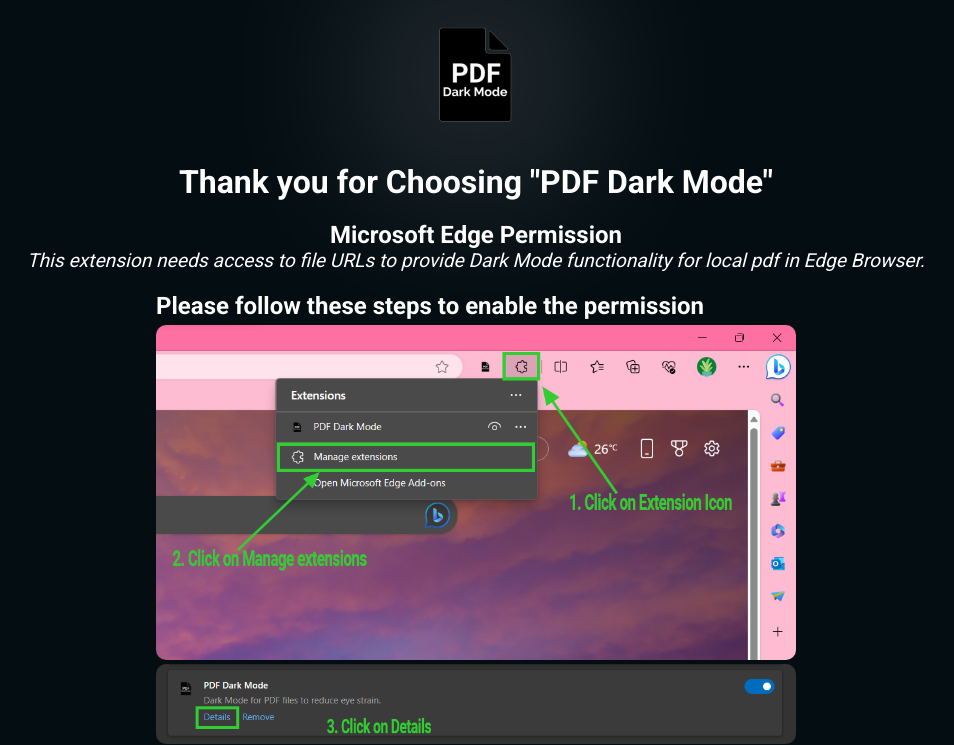
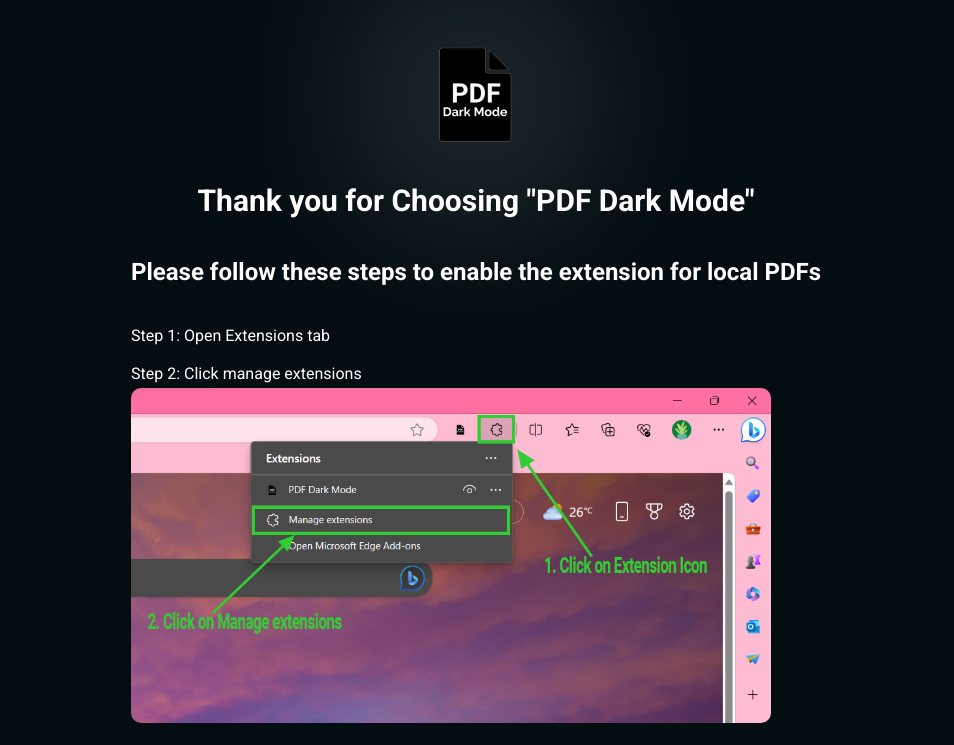
Before and after one commit to diwash007/PDF-Dark-Mode, a browser extension: page instruction/index.html in a window 1280 px wide. Shown: the top 745 px of the page, without its empty margins (164-1118 px from the left). Drawn offline with Linux system fonts and the light colour scheme.

Commit message:
🎨 Update instruction page design

```diff
--- a/instruction/index.html
+++ b/instruction/index.html
@@ -1,32 +1,47 @@
 <!DOCTYPE html>
 <html lang="en">
-
   <head>
-    <meta charset="UTF-8">
-    <meta name="viewport" content="width=device-width, initial-scale=1.0">
-    <title>Permission Required</title>
-    <link rel="shortcut icon" href="../images/PDM 128x128.png" type="image/x-icon">
-    <link rel="stylesheet" href="style.css">
+    <meta charset="UTF-8" />
+    <meta name="viewport" content="width=device-width, initial-scale=1.0" />
+    <title>PDF Dark Mode</title>
+    <link
+      rel="shortcut icon"
+      href="../images/PDM 128x128.png"
+      type="image/x-icon"
+    />
+    <link rel="stylesheet" href="style.css" />
   </head>
 
   <body>
     <div class="container">
-        <h1 class="heading">Thank you for Choosing "PDF Dark Mode" <img id="logo" src="../images/PDM 128x128.png"
-                alt="PDF dark mode logo"></h1>
-        <div class="permission-text">
-            <h2>Microsoft Edge Permission</h2>
-            <p>This extension needs access to file URLs to provide Dark Mode functionality for local pdf in Edge
-                Browser.</p>
+      <h1 class="heading">
+        Thank you for Choosing "PDF Dark Mode"
+        <img
+          id="logo"
+          src="../images/PDM 128x128.png"
+          alt="PDF dark mode logo"
+        />
+      </h1>
+      <div class="instruction">
+        <h2>Please follow these steps to enable the extension for local PDFs</h2>
+        <ul>
+          <li>
+            <div>
+              Step 1: Open Extensions tab<br /><br />
+              Step 2: Click manage extensions
             </div>
-        <div class="instruction">
-            <h2>Please follow these steps to enable the permission</h2>
-            <ul>
-                <li><img src="../images/instructions/1.png" alt=""></li>
-                <li><img src="../images/instructions/2.png" alt=""></li>
-                <li><img src="../images/instructions/3.png" alt=""></li>
+            <img src="screenshots/1.png" alt="Step 1" />
+          </li>
+          <li>
+            <div>Step 3: Click details under PDF Dark Mode</div>
+            <img src="screenshots/2.png" alt="Step 2" />
+          </li>
+          <li>
+            <div>Step 4: Allow access to file URL</div>
+            <img src="screenshots/3.png" alt="Step 3" />
+          </li>
         </ul>
       </div>
     </div>
   </body>
-
 </html>
--- a/instruction/style.css
+++ b/instruction/style.css
@@ -1,61 +1,53 @@
-@import url('https://fonts.googleapis.com/css2?family=Roboto:wght@400;700&display=swap');
-*{
+@import url("https://fonts.googleapis.com/css2?family=Roboto:wght@400;700&display=swap");
+
+* {
   margin: 0;
   padding: 0;
   box-sizing: border-box;
 }
 
-body{
-    font-family: 'Roboto', sans-serif;
-    background-color: #040D12;
+body {
+  font-family: "Roboto", sans-serif;
+  background-color: #040d12;
   color: #ffffff;
 }
 
-.container{
+.container {
   display: flex;
   flex-direction: column;
   justify-content: center;
   align-items: center;
 }
 
-#logo{
+#logo {
   padding: 10px;
   filter: drop-shadow(0px 0px 100px #ffffff);
 }
 
-.permission-text{
+.heading {
+  padding: 20px 0px;
   display: flex;
-    flex-direction: column;
-    justify-content: center;
+  flex-direction: column-reverse;
   align-items: center;
+  font-size: 30px;
+  gap: 15px;
+}
+
+.instruction h2 {
   padding: 20px 0px;
 }
 
-.permission-text p{
-    font-style: italic;
-    font-size: 1.2em;
+.instruction div {
+  font-size: 16px;
+  padding-bottom: 5px;
+  padding-top: 20px;
 }
 
-.heading{
-    display: flex;
-    flex-direction: column-reverse;
-    align-items: center;
-    gap: 15px;
-}
-
-#permission-heading{
-    padding: 10px;
-}
-
-.instruction h2{
-    padding-bottom: 5px;
-}
-
-ul{
+ul {
   list-style: none;
 }
 
-li img{
+li img {
   width: 640px;
   border-radius: 10px;
 }
```
Also changed, not shown: instruction/screenshots/1.png (renamed from images/instructions/1.png), instruction/screenshots/2.png (renamed from images/instructions/2.png), instruction/screenshots/3.png (renamed from images/instructions/3.png). Lines whose indentation alone changed are shown as unchanged.
